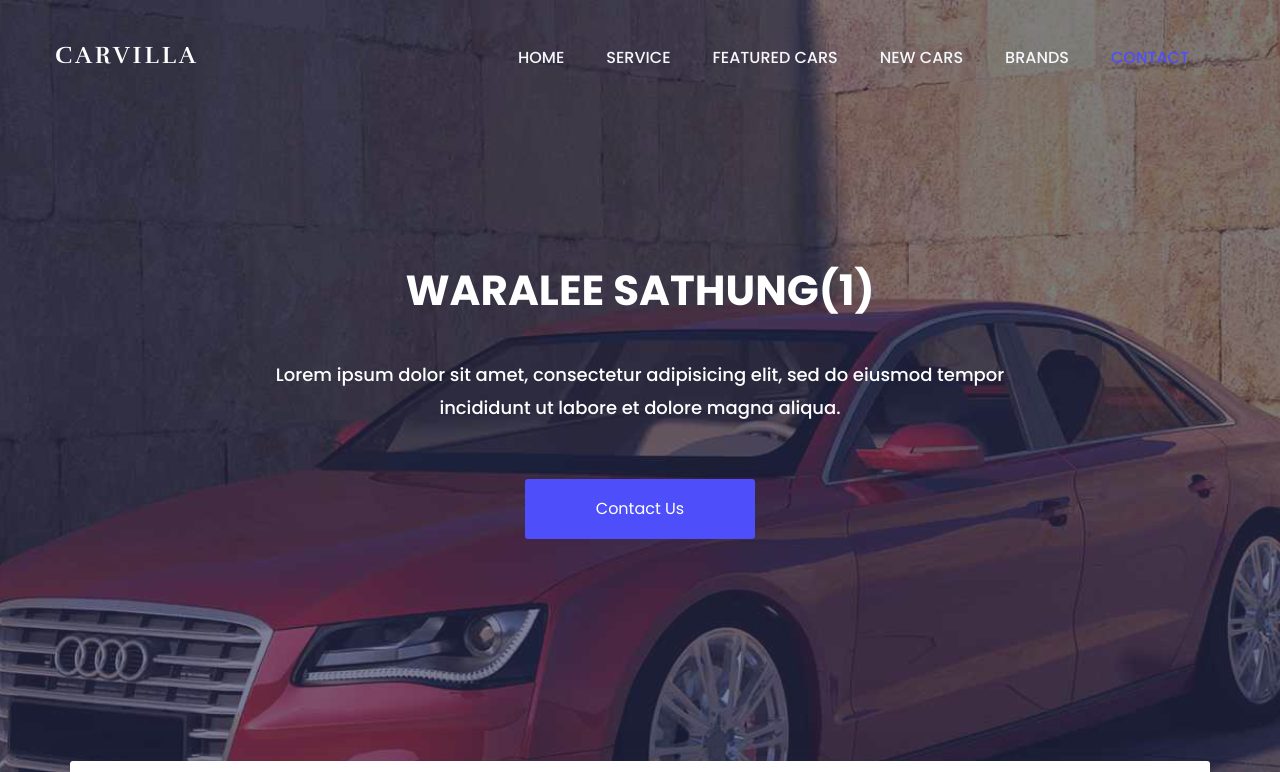
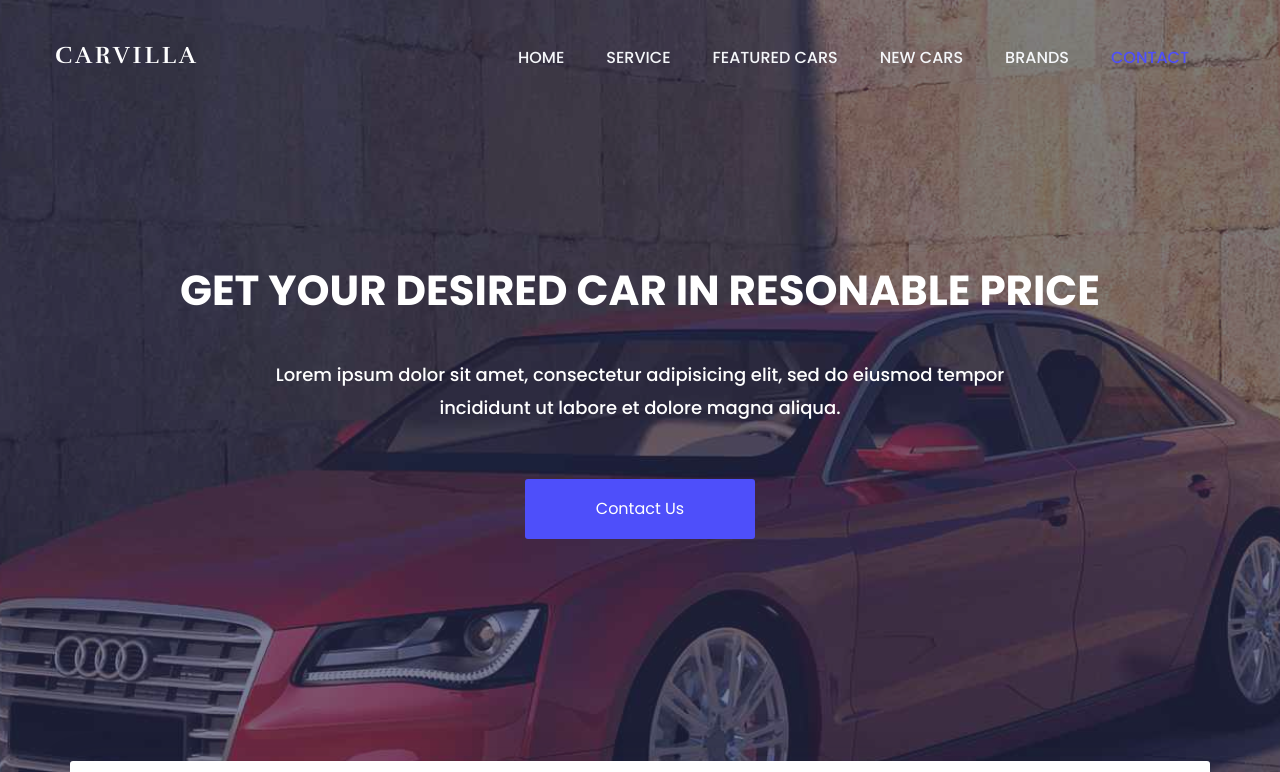
Before and after one commit to 66026123/car, a plain HTML site: page carvilla-v1.0/index.html in a window 1280 px wide. Shown: the top 772 px of the page. Drawn offline with nearby package versions, Linux system fonts and the light colour scheme.

Commit message:
Update index.html

```diff
--- a/carvilla-v1.0/index.html
+++ b/carvilla-v1.0/index.html
@@ -105,7 +105,7 @@
 
 			<div class="container">
 				<div class="welcome-hero-txt">
-					<h2>Waralee Sathung(1)</h2>
+					<h2>get your desired car in resonable price</h2>
 					<p>
 						Lorem ipsum dolor sit amet, consectetur adipisicing elit, sed do eiusmod tempor incididunt ut labore et dolore   magna aliqua.
 					</p>
```
